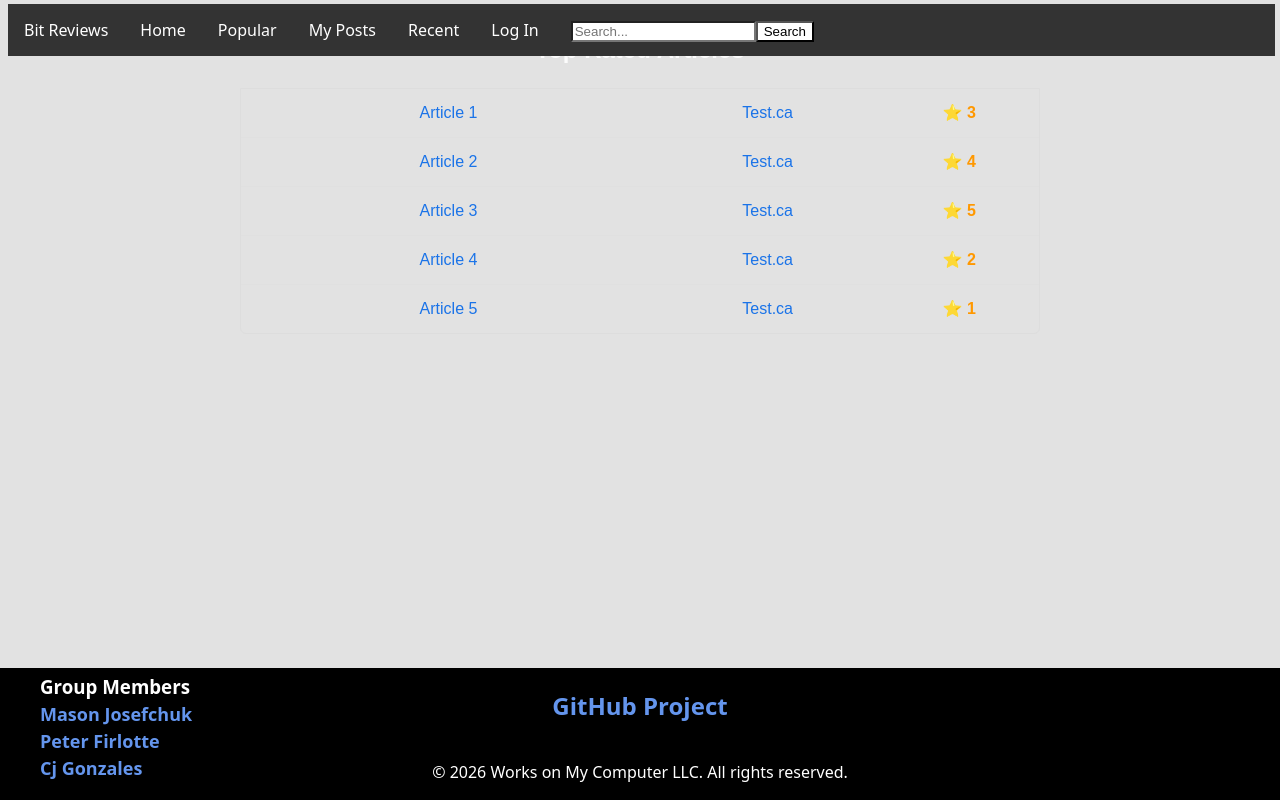
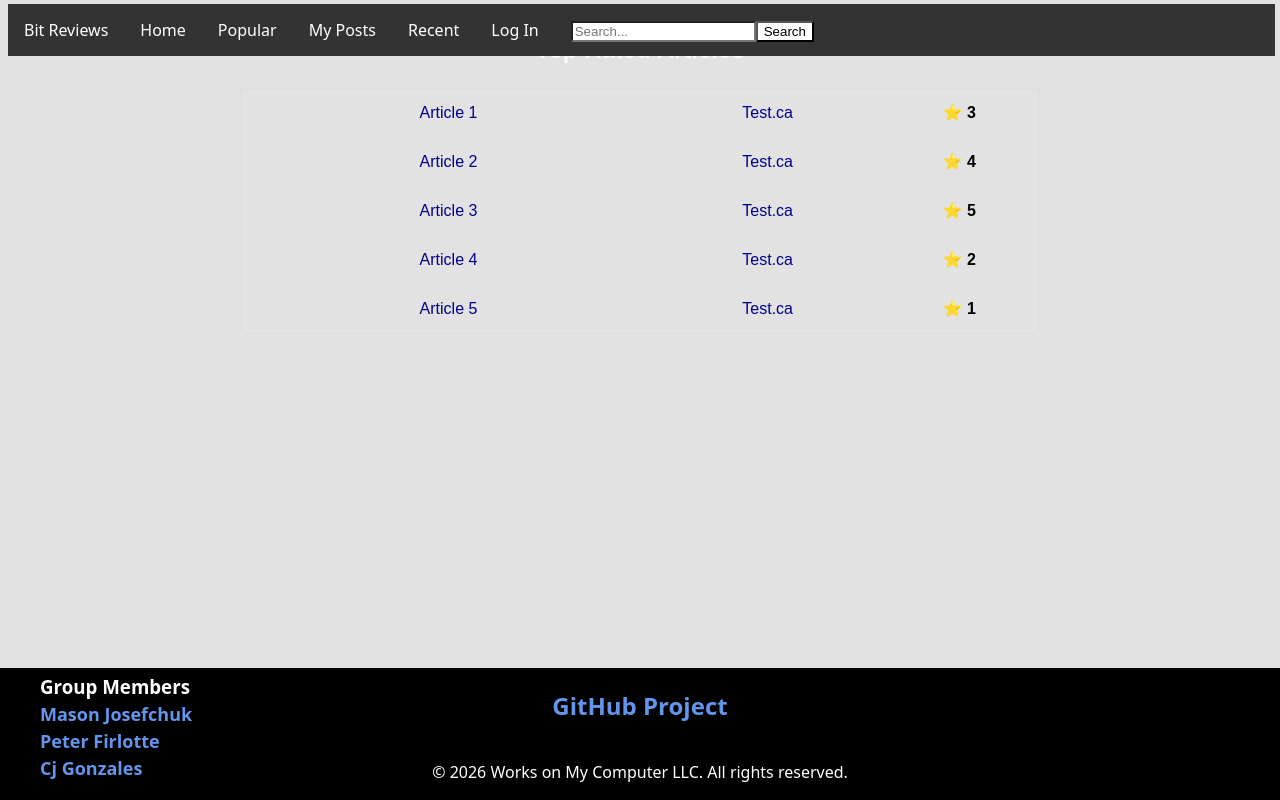
Before and after one commit to pfirlotte-rrc/COMP-4002-Project, a React (Vite) app in the folder vite-project/: page / in a window 1280 px wide. Built offline with nearby package versions, Linux system fonts and the light colour scheme.

Commit message:
Modifed Landing.css document to fix git merge conflicts/

```diff
--- a/vite-project/src/components/common/rated-list/Landing.css
+++ b/vite-project/src/components/common/rated-list/Landing.css
@@ -49,7 +49,7 @@
   width: 200%;
   text-align: center;
   text-decoration: none;
-  color: #1a73e8;
+  color: darkblue;
   font-weight: 500;
 }
 
@@ -59,5 +59,5 @@
 
 .article-item-rating {
   font-weight: bold;
-  color: #ff9800;
+  color: black;
 }
```
